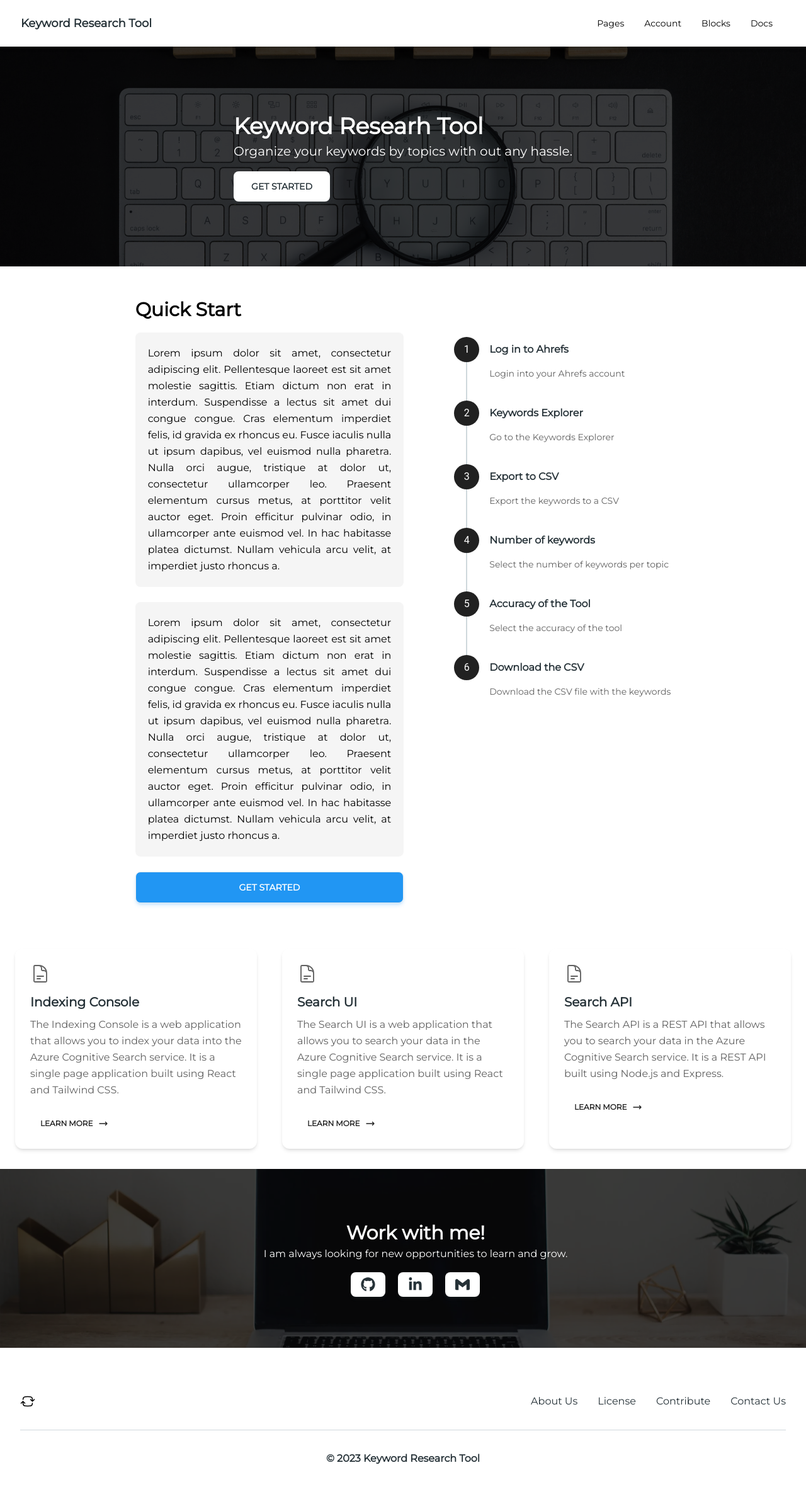
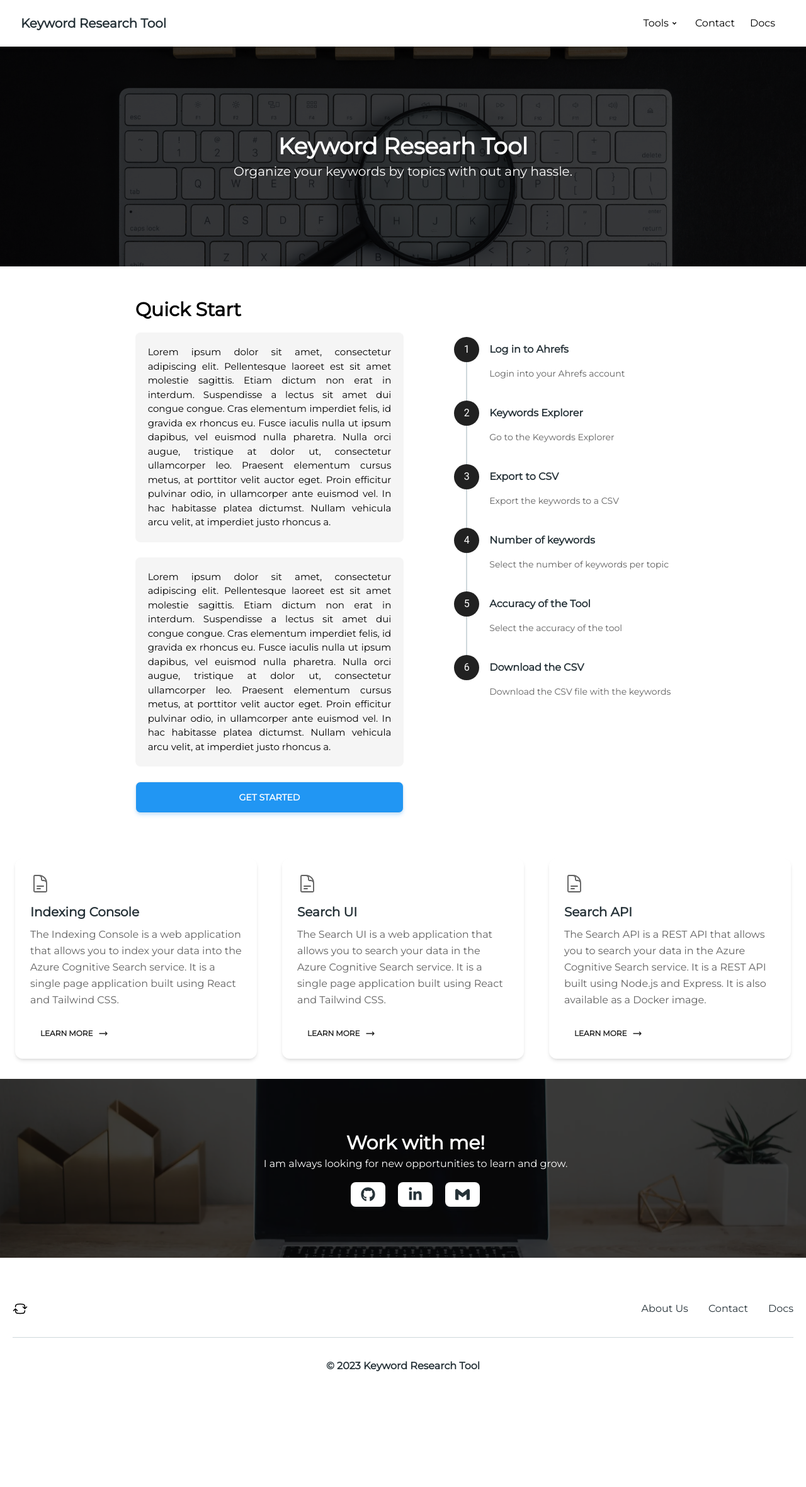
Before and after one commit to MarioDevv/Keyword-Tool, a React (Vite) app: page / in a window 1280 px wide. Shown: the whole page at 63% size. After the commit the page ends 2202 px from the top, so only its background shows below. Built offline with nearby package versions, Linux system fonts and the light colour scheme.

Commit message:
Style retouches

```diff
--- a/src/components/Footer.jsx
+++ b/src/components/Footer.jsx
@@ -3,7 +3,7 @@ import { Typography } from "@material-tailwind/react";
 
 const Footer = () => {
     return (
-        <footer className="w-full p-8 mt-10">
+        <footer className="w-full p-5">
             <div className="flex flex-row flex-wrap items-center justify-center text-center bg-white gap-y-6 gap-x-12 md:justify-between">
                 <svg xmlns="http://www.w3.org/2000/svg" fill="none" viewBox="0 0 24 24" strokeWidth={1.5} stroke="currentColor" className="w-6 h-6">
                     <path strokeLinecap="round" strokeLinejoin="round" d="M19.5 12c0-1.232-.046-2.453-.138-3.662a4.006 4.006 0 00-3.7-3.7 48.678 48.678 0 00-7.324 0 4.006 4.006 0 00-3.7 3.7c-.017.22-.032.441-.046.662M19.5 12l3-3m-3 3l-3-3m-12 3c0 1.232.046 2.453.138 3.662a4.006 4.006 0 003.7 3.7 48.656 48.656 0 007.324 0 4.006 4.006 0 003.7-3.7c.017-.22.032-.441.046-.662M4.5 12l3 3m-3-3l-3 3" />
@@ -26,7 +26,7 @@ const Footer = () => {
                             color="blue-gray"
                             className="transition-colors font-mon hover:text-blue-500 focus:text-blue-500"
                         >
-                            License
+                            Contact
                         </Typography>
                     </li>
                     <li>
@@ -36,17 +36,7 @@ const Footer = () => {
                             color="blue-gray"
                             className="transition-colors font-mon hover:text-blue-500 focus:text-blue-500"
                         >
-                            Contribute
-                        </Typography>
-                    </li>
-                    <li>
-                        <Typography
-                            as="a"
-                            href="#"
-                            color="blue-gray"
-                            className="transition-colors font-mon hover:text-blue-500 focus:text-blue-500"
-                        >
-                            Contact Us
+                            Docs
                         </Typography>
                     </li>
                 </ul>
--- a/src/components/Navbar.jsx
+++ b/src/components/Navbar.jsx
@@ -4,8 +4,13 @@ import {
     Collapse,
     Typography,
     IconButton,
+    MenuHandler,
+    MenuItem,
+    Menu,
+    MenuList,
 } from "@material-tailwind/react";
 import { Link } from "react-router-dom";
+import { RiArrowDropDownLine } from "react-icons/ri";
 
 const NavbarMenu = () => {
     const [openNav, setOpenNav] = React.useState(false);
@@ -17,48 +22,41 @@ const NavbarMenu = () => {
         );
     }, []);
 
+
+    const Dropdown = () => {
+        return (
+            <Menu animate={{ mount: { y: 0 }, unmount: { y: 25 }, }}>
+                <MenuHandler>
+                    <Typography as="li" color="blue-gray" className='flex items-center text-black cursor-pointer text-md hover:text-blue-500 font-mon'>
+                        Tools
+                        <RiArrowDropDownLine size={18} color="black" />
+                    </Typography>
+                </MenuHandler>
+                <MenuList>
+                    <MenuItem>
+                        <Link>
+                            Pixelator
+                        </Link>
+                    </MenuItem>
+                    <MenuItem>
+                        Upcoming...
+                    </MenuItem>
+                </MenuList>
+            </Menu>
+        )
+    }
+
     const navList = (
         <ul className="flex flex-col gap-2 mt-2 mb-4 lg:mb-0 lg:mt-0 lg:flex-row lg:items-center lg:gap-6">
-            <Typography
-                as="li"
-                variant="small"
-                color="blue-gray"
-                className="p-1 font-normal"
-            >
-                <a href="#" className="flex items-center text-black text-md hover:text-blue-500 font-mon">
-                    Pages
-                </a>
-            </Typography>
-            <Typography
-                as="li"
-                variant="small"
-                color="blue-gray"
-                className="p-1 font-normal"
-            >
-                <a href="#" className="flex items-center text-black text-md hover:text-blue-500 font-mon">
-                    Account
-                </a>
-            </Typography>
-            <Typography
-                as="li"
-                variant="small"
-                color="blue-gray"
-                className="p-1 font-normal"
-            >
-                <a href="#" className="flex items-center text-black text-md hover:text-blue-500 font-mon">
-                    Blocks
-                </a>
-            </Typography>
-            <Typography
-                as="li"
-                variant="small"
-                color="blue-gray"
-                className="p-1 font-normal"
-            >
-                <a href="#" className="flex items-center text-black text-md hover:text-blue-500 font-mon">
-                    Docs
-                </a>
-            </Typography>
+
+            {Dropdown()}
+
+            <Link color="blue-gray" className="text-black text-md hover:text-blue-500 font-mon">
+                Contact
+            </Link>
+            <Link color="blue-gray" className="text-black text-md hover:text-blue-500 font-mon">
+                Docs
+            </Link>
         </ul>
     );
 
@@ -67,7 +65,7 @@ const NavbarMenu = () => {
             <Navbar className="sticky inset-0 z-10 max-w-full px-4 py-5 rounded-none h-max lg:px-8 lg:py-4">
                 <div className="flex items-center justify-between text-blue-gray-900">
                     <Link to="/">
-                        <Typography className="mr-4 cursor-pointer py-1.5 font-semibold text-lg font-mon">
+                        <Typography className="mr-4 cursor-pointer py-1.5 font-semibold text-xl font-mon">
                             Keyword Research Tool
                         </Typography>
                     </Link>
--- a/src/components/home/Content.jsx
+++ b/src/components/home/Content.jsx
@@ -11,7 +11,7 @@ const Content = () => {
     const cards_description = {
         "Indexing Console": "The Indexing Console is a web application that allows you to index your data into the Azure Cognitive Search service. It is a single page application built using React and Tailwind CSS.",
         "Search UI": "The Search UI is a web application that allows you to search your data in the Azure Cognitive Search service. It is a single page application built using React and Tailwind CSS.",
-        "Search API": "The Search API is a REST API that allows you to search your data in the Azure Cognitive Search service. It is a REST API built using Node.js and Express."
+        "Search API": "The Search API is a REST API that allows you to search your data in the Azure Cognitive Search service. It is a REST API built using Node.js and Express. It is also available as a Docker image."
     }
 
     return (
--- a/src/components/home/Documentation.jsx
+++ b/src/components/home/Documentation.jsx
@@ -15,7 +15,7 @@ const Documentation = () => {
                 </Typography>
                 <div className="flex flex-col gap-6">
                     <div className="p-5 text-center bg-gray-100 rounded-lg">
-                        <Typography variant="paragraph" className="text-justify font-mon">
+                        <Typography className="text-justify font-mon text-[15px]">
                             Lorem ipsum dolor sit amet, consectetur adipiscing elit. Pellentesque laoreet est sit amet molestie sagittis.
                             Etiam dictum non erat in interdum. Suspendisse a lectus sit amet dui congue congue.
                             Cras elementum imperdiet felis, id gravida ex rhoncus eu.
@@ -27,7 +27,7 @@ const Documentation = () => {
                         </Typography>
                     </div>
                     <div className="p-5 text-center bg-gray-100 rounded-lg">
-                        <Typography variant="paragraph" className="text-justify font-mon">
+                        <Typography className="text-justify font-mon text-[15px]">
                             Lorem ipsum dolor sit amet, consectetur adipiscing elit. Pellentesque laoreet est sit amet molestie sagittis.
                             Etiam dictum non erat in interdum. Suspendisse a lectus sit amet dui congue congue.
                             Cras elementum imperdiet felis, id gravida ex rhoncus eu.
--- a/src/components/home/HeroSection.jsx
+++ b/src/components/home/HeroSection.jsx
@@ -5,18 +5,13 @@ import { Link } from "react-router-dom"
 const HeroSection = () => {
     return (
         <div className="relative flex items-center justify-center"> {/* Hero Section */}
-            <div className="absolute z-[1]">
+            <div className="absolute z-[1] text-center">
                 <Typography variant="h2" color="white" className="font-mon">
                     Keyword Researh Tool
                 </Typography>
-                <Typography variant="lead" color="white" className="mb-4 font-mon">
+                <Typography variant="lead" color="white" className="font-mon">
                     Organize your keywords by topics with out any hassle.
                 </Typography>
-                <Link to="/browser">
-                    <Button color="white" size="lg" className="flex items-center gap-2 font-mon">
-                        Get Started
-                    </Button>
-                </Link>
             </div>
             <img src="/keywords.webp" className="aspect-[11/3] w-full object-cover brightness-25" />
         </div>
--- a/src/components/home/WorkUs.jsx
+++ b/src/components/home/WorkUs.jsx
@@ -6,7 +6,7 @@ import { SiGmail } from "react-icons/si";
 
 const WorkUs = () => {
     return (
-        <div className="flex justify-center gap-10 mt-8">
+        <div className="flex justify-center gap-10 mt-8 mb-12">
             <div className="relative flex items-center justify-center">
                 <div className="absolute z-[1] pl-10 text-center flex-col">
                     <Typography variant="h3" color="white" className="font-mon">
--- a/src/index.css
+++ b/src/index.css
@@ -7,6 +7,11 @@ html {
   scroll-behavior: smooth;
 }
 
+/* Remove Srcoll Bar*/
+::-webkit-scrollbar {
+  display: none;
+}
+
 /* Chrome, Safari, Edge, Opera */
 input::-webkit-outer-spin-button,
 input::-webkit-inner-spin-button {
```
